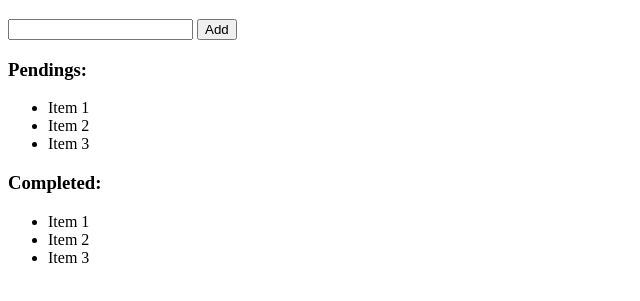
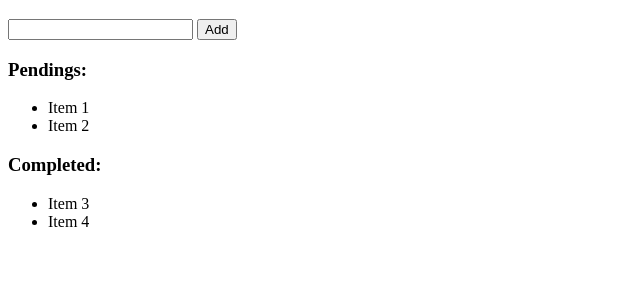
Before and after one commit to Lincxx/Basic-Todo-App-in-Pure-HTML-CSS-and-JS, a plain HTML site: page index.html in a window 1280 px wide. Shown: the part 61-362 px from the top of the page, without its empty margins (0-640 px from the left). Drawn offline with Linux system fonts and the light colour scheme.

Commit message:
Added more structure to the over all file

```diff
--- a/index.html
+++ b/index.html
@@ -10,23 +10,33 @@
 
 <body>
 
+  <div class="container">
+    <div class="header">
       <h1>My Todo App</h1>
+      <div class="form">
         <input type="text" />
         <button>Add</button>
+      </div>
+    </div>
 
+    <div class="todos">
+      <div class="pendings">
         <h3>Pendings:</h3>
         <ul>
           <li>Item 1</li>
           <li>Item 2</li>
-    <li>Item 3</li>
         </ul>
+      </div>
 
+      <div class="completed">
         <h3>Completed:</h3>
         <ul>
-    <li>Item 1</li>
-    <li>Item 2</li>
           <li>Item 3</li>
+          <li>Item 4</li>
         </ul>
+      </div>
+    </div>
+  </div>
 
 </body>
 </html>
```
Lines whose indentation alone changed are shown as unchanged.
